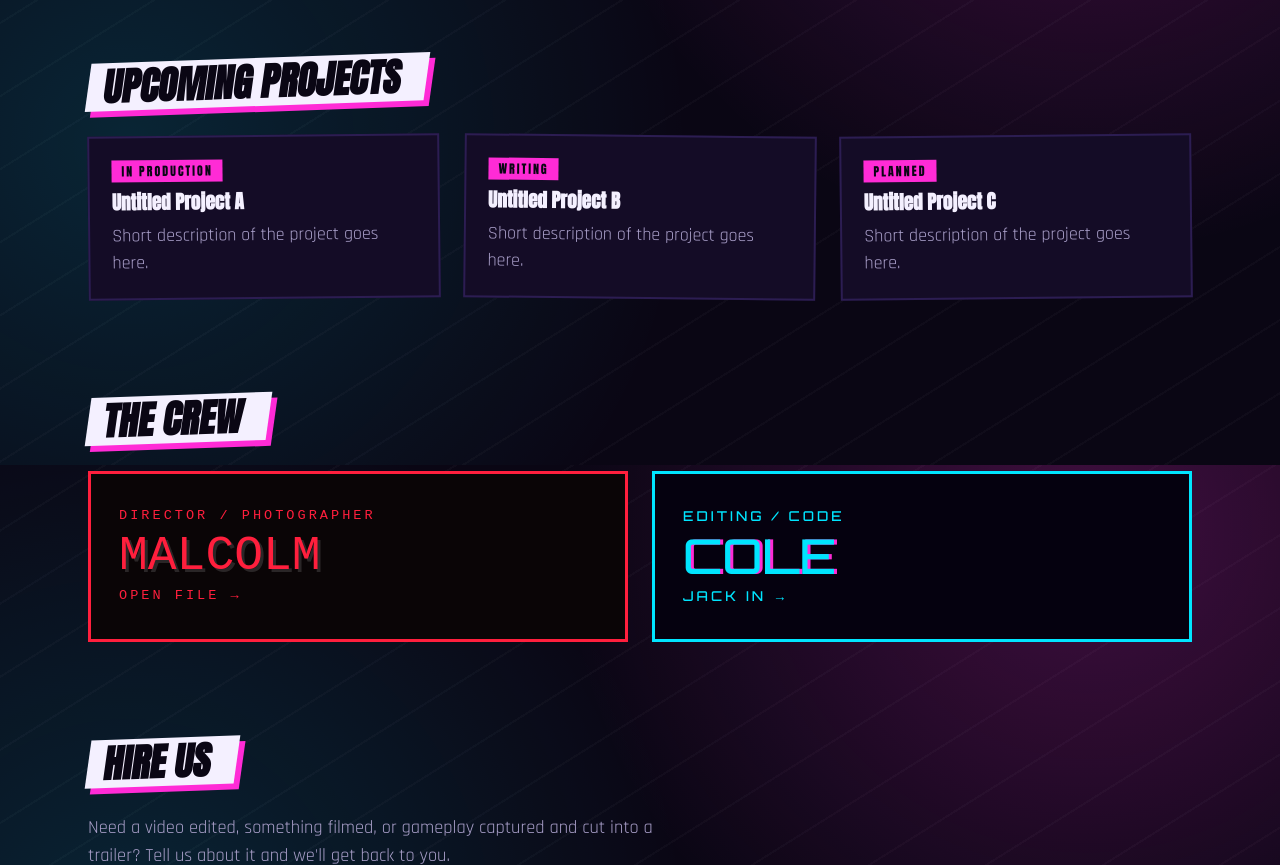
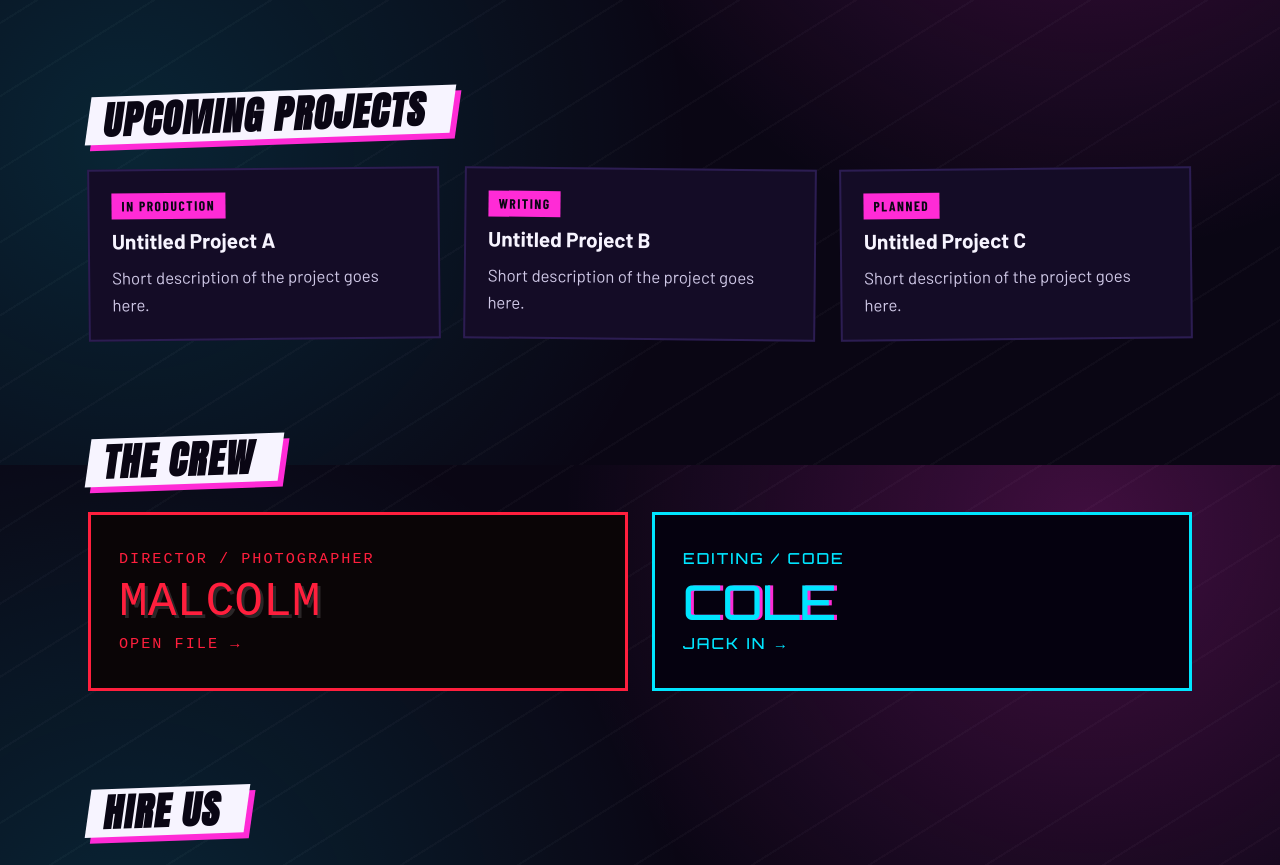
Before and after one commit to bebopoutlawstar-cloud/mc-productions, a plain HTML site: page index.html in a window 1280 px wide. Shown: the part 1935-2800 px from the top of the page. Drawn offline with nearby package versions, Linux system fonts and the light colour scheme.

Commit message:
Better title reading

```diff
--- a/content.js
+++ b/content.js
@@ -15,7 +15,7 @@
      Paste the access key they email you between the quotes.
      (The key is safe to have in this file - it only lets people
      send messages TO you, and it keeps your email address hidden.) */
-  contactKey: "",
+  contactKey: "ab23b3f6-0e0f-4247-81c8-b2641466c3ab",
 
   /* ---------- HOME PAGE ---------- */
   mission: "With over five years of experience in multimedia, productions, and trailers, MC Productions has developed a new approach across a multitude of art forms, one that will not only meet client needs but exceed them.",
--- a/index.html
+++ b/index.html
@@ -6,7 +6,7 @@
   <title>MC Productions</title>
   <meta name="description" content="MC Productions — trailers and upcoming projects from Malcolm and Cole.">
   <link rel="preconnect" href="https://fonts.googleapis.com">
-  <link href="https://fonts.googleapis.com/css2?family=Anton&family=Orbitron:wght@500;800&family=Rajdhani:wght@400;600&display=swap" rel="stylesheet">
+  <link href="https://fonts.googleapis.com/css2?family=Anton&family=Barlow:wght@400;500;600;700&family=Barlow+Condensed:wght@600;700&family=Orbitron:wght@500;800&display=swap" rel="stylesheet">
   <link rel="stylesheet" href="style.css">
 </head>
 <body class="theme-night">
--- a/style.css
+++ b/style.css
@@ -114,11 +114,11 @@
 /* ---------- 2. HOME: NIGHTLINE ---------- */
 .theme-night {
   --bg: #0a0614; --card: #140c26; --empty: #1b1033; --line: #2c1d52;
-  --text: #f4f0ff; --muted: #a99fc9;
+  --text: #f7f4ff; --muted: #cfc8e6;
   --accent: #00e5ff; --accent-2: #ff2bd6;
   --header-bg: rgba(10, 6, 20, 0.92);
-  --font-head: "Anton", "Orbitron", Impact, sans-serif;
-  --font-body: "Rajdhani", system-ui, sans-serif;
+  --font-head: "Anton", Impact, sans-serif;
+  --font-body: "Barlow", system-ui, -apple-system, "Segoe UI", sans-serif;
   background-image:
     radial-gradient(circle at 85% 8%, rgba(255, 43, 214, 0.22), transparent 40%),
     radial-gradient(circle at 10% 60%, rgba(0, 229, 255, 0.14), transparent 45%),
@@ -164,6 +164,23 @@
 .crew-cole .crew-name { text-shadow: 3px 0 #ff2bd6; }
 .crew-malcolm { background: #0a0506; color: #ff1f3d; font-family: "Courier New", monospace; }
 .crew-malcolm .crew-name { text-shadow: 3px 3px 0 #fff2; }
+
+/* Readability: the big poster font stays on the main title and section
+   banners only. Everything people actually read uses a clean, wider font. */
+.theme-night { line-height: 1.6; }
+.theme-night .logo, .theme-night .section-title { letter-spacing: 1.5px; }
+.theme-night nav a, .theme-night .btn, .theme-night .tag, .theme-night .num,
+.theme-night .soon, .theme-night .field label {
+  font-family: "Barlow Condensed", "Barlow", sans-serif; font-weight: 700; font-size: 1rem; letter-spacing: 1.5px;
+}
+.theme-night .tag { font-size: 0.85rem; }
+.theme-night .card h3 { font-family: "Barlow", sans-serif; font-weight: 700; font-size: 1.3rem; line-height: 1.2; letter-spacing: 0; }
+.theme-night .card .note { font-size: 1rem; }
+.theme-night .text-card p { font-size: 1.05rem; }
+.theme-night .mission { font-size: 1.35rem; line-height: 1.6; font-weight: 500; max-width: 56ch; }
+.theme-night .section-note, .theme-night .contact-intro { font-size: 1.15rem; color: var(--muted); }
+.theme-night .crew-role, .theme-night .crew-go { font-size: 0.95rem; letter-spacing: 2px; }
+.theme-night footer { font-size: 1rem; }
 
 /* ---------- 3. COLE: CYBERPUNK ---------- */
 .theme-cyber {
@@ -333,7 +350,7 @@
   section { padding: 30px 0; }
   .hero { min-height: 0; padding-top: 40px; gap: 24px; }
   .lead { font-size: 1.05rem; margin: 12px 0 22px; }
-  .mission { font-size: 1.05rem; padding-left: 12px; }
+  .mission, .theme-night .mission { font-size: 1.12rem; padding-left: 12px; }
   .clapper { display: none; }
   .theme-night .hero h1 { font-size: 13.5vw; margin-bottom: 28px; text-shadow: 3px 3px 0 var(--accent-2), -2px -2px 0 var(--accent); }
   .theme-cyber .hero h1 { letter-spacing: 3px; }
@@ -356,7 +373,8 @@
   #malcolm-art, #malcolm-games, .grid.gallery { grid-template-columns: 1fr 1fr; gap: 10px; }
   .art-card .info { padding: 8px 10px 10px; }
   .theme-waste .art-card h3 { font-size: 1.15rem; line-height: 1; }
-  .gallery .art-card h3 { font-size: 0.95rem; }
+  .gallery .art-card h3, .theme-night .gallery .art-card h3 { font-size: 1rem; }
+  .theme-night nav a { font-size: 0.85rem; padding: 6px 8px; letter-spacing: 0.5px; }
   .art-card .note { font-size: 0.72rem; }
   .theme-waste .card, .theme-waste .card:nth-child(even), .theme-night .card, .theme-night .card:nth-child(even) { transform: none; }
 }
```
